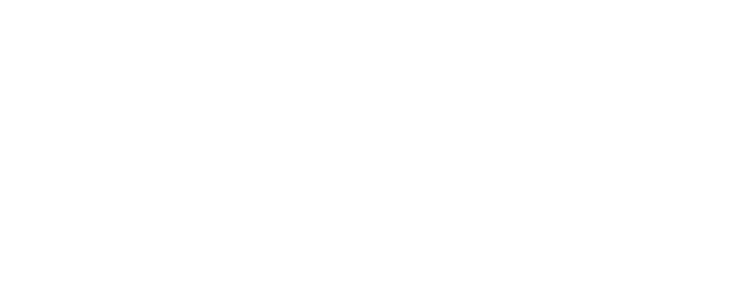
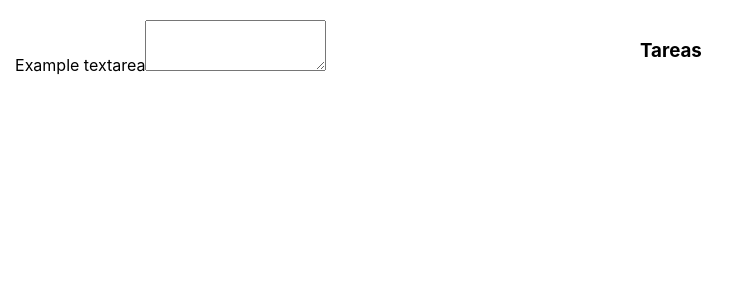
Before and after one commit to Nahuel-Ramirez/Practica-React, a React (Create React App) app: page / in a window 1280 px wide. Shown: the top 300 px of the page, without its empty margins (0-748 px from the left). Built offline with nearby package versions, Linux system fonts and the light colour scheme.

Commit message:
comenzando con styled-components

```diff
--- a/package.json
+++ b/package.json
@@ -6,9 +6,12 @@
     "@testing-library/jest-dom": "^5.16.5",
     "@testing-library/react": "^13.4.0",
     "@testing-library/user-event": "^13.5.0",
+    "bootstrap": "^5.2.3",
     "react": "^18.2.0",
+    "react-bootstrap": "^2.7.2",
     "react-dom": "^18.2.0",
     "react-scripts": "5.0.1",
+    "styled-components": "^5.3.9",
     "web-vitals": "^2.1.4"
   },
   "scripts": {
--- a/src/App.js
+++ b/src/App.js
@@ -1,7 +1,25 @@
+import { useState } from "react";
 import "./App.css";
+import { Container, Row, Col } from "./components/layout/Base";
+import Tasks from "./components/Tasks/Task";
+import TaskForm from "./components/TasksForm/TasksForm";
 
 function App() {
-  return <></>;
+  const [tasks, setTasks] = useState([]);
+  return (
+    <>
+      <Container>
+        <Row justify={"center"} mt={5}>
+          <Col size={6}>
+            <TaskForm />
+          </Col>
+          <Col size={6}>
+            <Tasks />
+          </Col>
+        </Row>
+      </Container>
+    </>
+  );
 }
 
 export default App;
--- /dev/null
+++ b/src/components/Tasks/Task.js
@@ -0,0 +1,9 @@
+const Tasks = () => {
+  return (
+    <>
+      <h3>Tareas</h3>
+    </>
+  );
+};
+
+export default Tasks;
--- /dev/null
+++ b/src/components/Tasks/index.js
@@ -0,0 +1 @@
+export { default } from "./Task";
--- /dev/null
+++ b/src/components/TasksForm/TasksForm.js
@@ -0,0 +1,14 @@
+import { Form } from "react-bootstrap";
+
+const TaskForm = () => {
+  return (
+    <>
+      <Form.Group className="mb-3" controlId="exampleForm.ControlTextarea1">
+        <Form.Label>Example textarea</Form.Label>
+        <Form.Control as="textarea" rows={3} />
+      </Form.Group>
+    </>
+  );
+};
+
+export default TaskForm;
--- /dev/null
+++ b/src/components/TasksForm/index.js
@@ -0,0 +1 @@
+export { default } from "./TasksForm";
--- /dev/null
+++ b/src/components/layout/Base.js
@@ -0,0 +1,5 @@
+import { Container } from "./Container";
+import { Row } from "./Row";
+import { Col } from "./Col";
+
+export { Container, Row, Col };
--- /dev/null
+++ b/src/components/layout/Col.js
@@ -0,0 +1,18 @@
+import styled from "styled-components";
+import PropTypes from "prop-types";
+
+const baseWidht = 8.333333;
+export const Col = styled.div`
+  max-widht: ${(props) => props.size * baseWidht}%;
+  --webkit-box-flex: 0;
+  flex: 0 ${(props) => `ms-flex : 0 0 ${props.size * baseWidht}%`};
+  ${(props) => `flex: 0 0 ${props.size * baseWidht}%`};
+`;
+
+Col.defaultProps = {
+  size: 12,
+};
+
+Col.propTypes = {
+  size: PropTypes.number,
+};
--- /dev/null
+++ b/src/components/layout/Container.js
@@ -0,0 +1,7 @@
+import styled from "styled-components";
+
+export const Container = styled.div`
+  widht: 100%;
+  padding: 0 15px;
+  margin: 0 auto;
+`;
--- /dev/null
+++ b/src/components/layout/Row.js
@@ -0,0 +1,22 @@
+import PropTypes from "prop-types";
+import styled from "styled-components";
+import { justifyValues, atomicPx, numberType } from "../../constants/layout";
+
+//Operadores ternarios condicion ? verdadero : falso
+// condicion && verdadero
+
+export const Row = styled.div`
+  display: flex;
+  flex-wrap: wrap;
+  flex-direction: row;
+  ${(props) => props.justify && `justify-content : ${props.justify}`};
+  ${(props) => props.mt && `margin-top : ${props.mt * atomicPx}px`};
+  ${(props) => props.mb && `margin-bottom : ${props.mb * atomicPx}px`};
+  ${(props) => props.align && `align-items : ${props.align}`};
+`;
+
+Row.propTypes = {
+  justify: PropTypes.oneOf(justifyValues),
+  mt: numberType,
+  mb: numberType,
+};
--- /dev/null
+++ b/src/constants/layout.js
@@ -0,0 +1,6 @@
+import PropTypes from "prop-types";
+
+export const baseWidht = 8.33333;
+export const numberType = PropTypes.number;
+export const atomicPx = 4;
+export const justifyValues = ["center", "start", "end", "space-between"];
```
Also changed, not shown: 1 other file (tests, documents, lock files or other folders).
